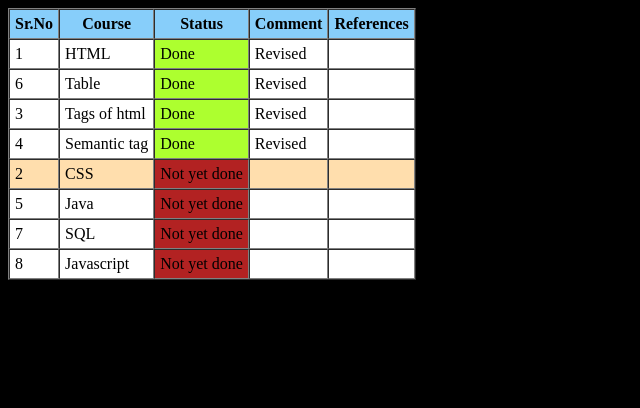
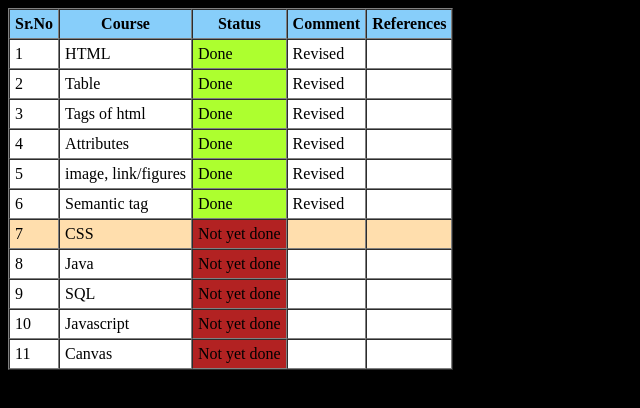
Before and after one commit to jaireflectiontp/CSS-Training, a plain HTML site: page Assignment19062022/2/table.html in a window 1280 px wide. Shown: the whole page, without its empty margins (0-640 px from the left). Drawn offline with Linux system fonts and the light colour scheme.

Commit message:
table-css assignment

```diff
--- a/Assignment19062022/2/table.html
+++ b/Assignment19062022/2/table.html
@@ -25,7 +25,7 @@
         </tr>
 
         <tr>
-            <td>6</td>
+            <td>2</td>
             <td>Table</td>
             <td class="done">Done </td>
             <td>Revised</td>
@@ -42,6 +42,22 @@
 
         <tr>
             <td>4</td>
+            <td>Attributes</td>
+            <td class="done">Done</td>
+            <td>Revised</td>
+            <td></td>
+        </tr>
+
+        <tr>
+            <td>5</td>
+            <td>image, link/figures</td>
+            <td class="done">Done</td>
+            <td>Revised</td>
+            <td></td>
+        </tr>
+
+        <tr>
+            <td>6</td>
             <td>Semantic tag </td>
             <td class="done">Done</td>
             <td>Revised</td>
@@ -49,7 +65,7 @@
         </tr>
 
         <tr class="css">
-            <td>2</td>
+            <td>7</td>
             <td>CSS</td>
             <td class="notdone">Not yet done</td>
             <td></td>
@@ -57,7 +73,7 @@
         </tr>
 
         <tr>
-            <td>5</td>
+            <td>8</td>
             <td>Java</td>
             <td class="notdone"> Not yet done
             </td>
@@ -66,7 +82,7 @@
         </tr>
 
         <tr>
-            <td>7</td>
+            <td>9</td>
             <td>SQL</td>
             <td class="notdone"> Not yet done</td>
             <td></td>
@@ -74,12 +90,21 @@
         </tr>
 
         <tr>
-            <td>8</td>
+            <td>10</td>
             <td>Javascript</td>
             <td class="notdone"> Not yet done</td>
             <td></td>
             <td></td>
         </tr>
+
+        <tr>
+            <td>11</td>
+            <td>Canvas</td>
+            <td class="notdone"> Not yet done</td>
+            <td></td>
+            <td></td>
+        </tr>
+
     </table>
 </body>
 
```
